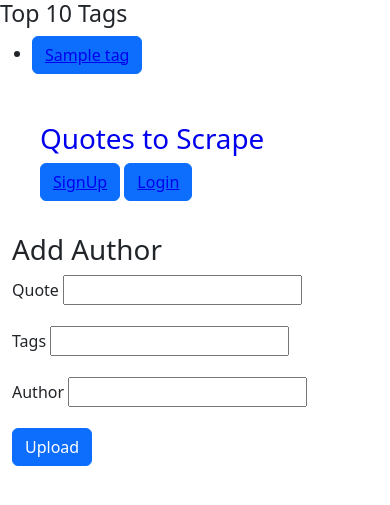
After one commit to olegdenko/HW_WEB10_QUOTES, a Django app: template hw_quotes/quotes/templates/quotes/add_quote.html in a window 390 px wide. The commit adds this page. Shown: the top 505 px of the page. Run offline with Django 3.2, Linux system fonts and the light colour scheme; the template is opened without the code that fills it: most values are stand-ins (such as "Sample title", 1, 10 or a date in 2020); form fields are guessed from the names that the template uses; parts of the project's set-up code (start-up, migrations or seed data) failed here and were passed over.

Commit message:
adding_quotes

```diff
--- /dev/null
+++ b/hw_quotes/quotes/templates/quotes/add_quote.html
@@ -0,0 +1,24 @@
+{% extends "quotes/base.html" %} {% block content %}
+<h1>Add Author</h1>
+<form
+  action="{% url 'quotes:add_quote' %}"
+  method="post"
+  enctype="multipart/form-data"
+>
+  {% csrf_token %}
+  <div class="mb-3">
+    <label class="form-label">Quote</label>
+    {{form.quote}}
+  </div>
+  <div class="mb-3">
+    <label class="form-label">Tags</label>
+    {{form.tags}}
+  </div>
+  <div class="mb-3">
+    <label class="form-label">Author</label>
+    {{form.author}}
+  </div>
+  <button type="submit" class="btn btn-primary">Upload</button>
+</form>
+
+{% endblock %}
--- a/hw_quotes/quotes/templates/quotes/base.html
+++ b/hw_quotes/quotes/templates/quotes/base.html
@@ -14,6 +14,16 @@
       crossorigin="anonymous">
     {% load static %}
     <link rel="stylesheet" href="{% static 'quotes/style.css' %}">
+      <div class="row">
+          <div class="col-md-3">
+            <h3>Top 10 Tags</h3>
+            <ul>
+              {% for tag in top_tags %}
+                <li><a href="{% url 'quotes:tag_quotes' tag.name %}" class="btn btn-primary">{{ tag.name }}</a></li>
+              {% endfor %}
+            </ul>
+          </div>
+          <div class="col-md-9">
       <title>Django_hw10</title>
           </head>
           <body>
@@ -28,7 +38,7 @@
                   <p>
                     {% if user.is_authenticated %}
                       <a href="{% url 'quotes:add_author' %}" class="btn btn-primary">Add Author</a>
-                    <a href="{% url 'users:logout' %}" class="btn btn-primary">Add Quote</a>
+                      <a href="{% url 'quotes:add_quote' %}" class="btn btn-primary">Add Quote</a>
                       <a href="{% url 'users:logout' %}" class="btn btn-primary">Logout</a>
                     {% else %}
                       <a href="{% url 'users:register' %}" class="btn btn-primary">SignUp</a>
@@ -39,7 +49,7 @@
               </div>
         {% block content %}
         {% endblock %}
-
+      </div>
       </div>
     </div>
   </body>
--- a/hw_quotes/quotes/urls.py
+++ b/hw_quotes/quotes/urls.py
@@ -14,4 +14,5 @@
     path("login/", views.login, name="SignIn"),
     path('tag/<str:tag>/', views.tag_quotes, name='tag_quotes'),
     path('add_author/', views.add_author, name='add_author'),
+    path('add_quote/', views.add_quote, name='add_quote'),
 ]
--- a/hw_quotes/users/templates/users/signup.html
+++ b/hw_quotes/users/templates/users/signup.html
@@ -1,6 +1,4 @@
-{% extends "quotes/base.html" %}
-
-<!-- {% block content %}
+{% extends "quotes/base.html" %} {% block content %}
 <h1>Sign Up</h1>
 <form method="post">
   {% csrf_token %}
@@ -47,6 +45,6 @@
     <span>{{form.errors.password2}}</span>
   </div>
   <button type="submit" class="btn btn-primary">Signup</button>
-</form> -->
+</form>
 
 {% endblock %}
```
Also changed, not shown: hw_quotes/quotes/forms.py (+21 -8 lines), hw_quotes/quotes/models.py (+5 -4 lines), hw_quotes/quotes/templates/quotes/author_detail.html (+7 -0 lines), hw_quotes/quotes/templates/quotes/tag_quotes.html (+7 -0 lines), hw_quotes/quotes/views.py (+26 -4 lines). Lines whose indentation alone changed are shown as unchanged.
